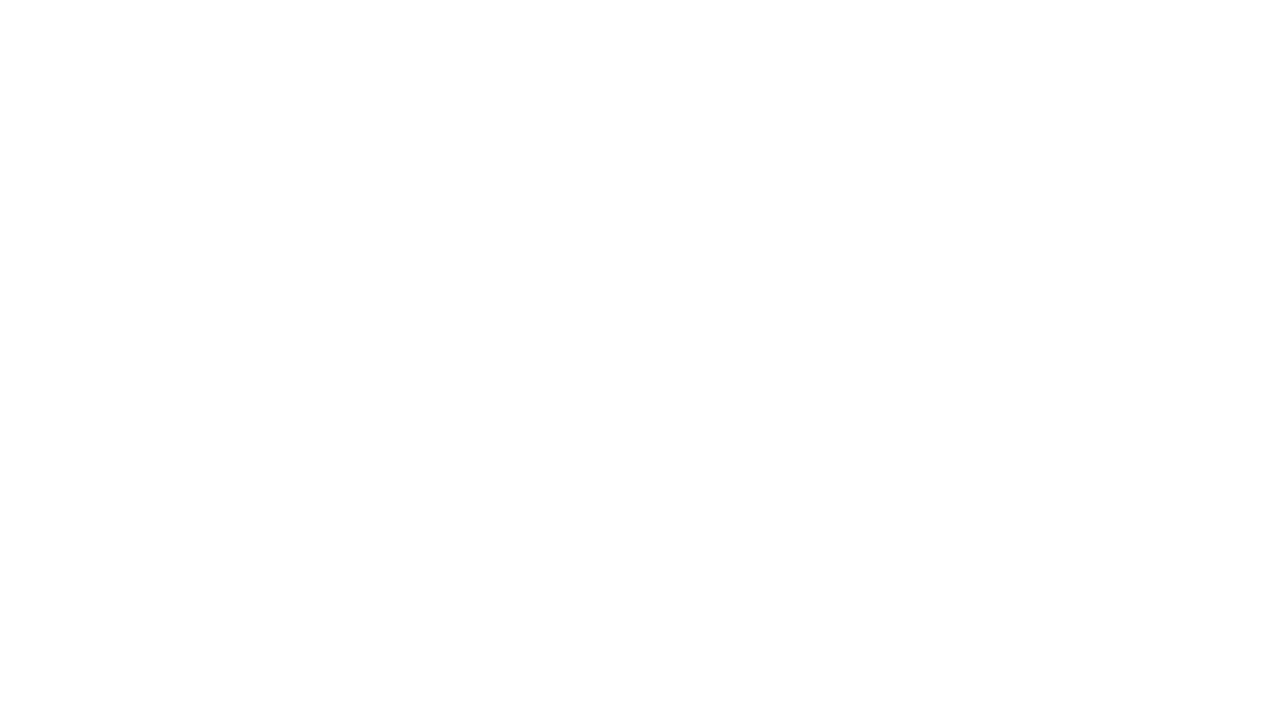
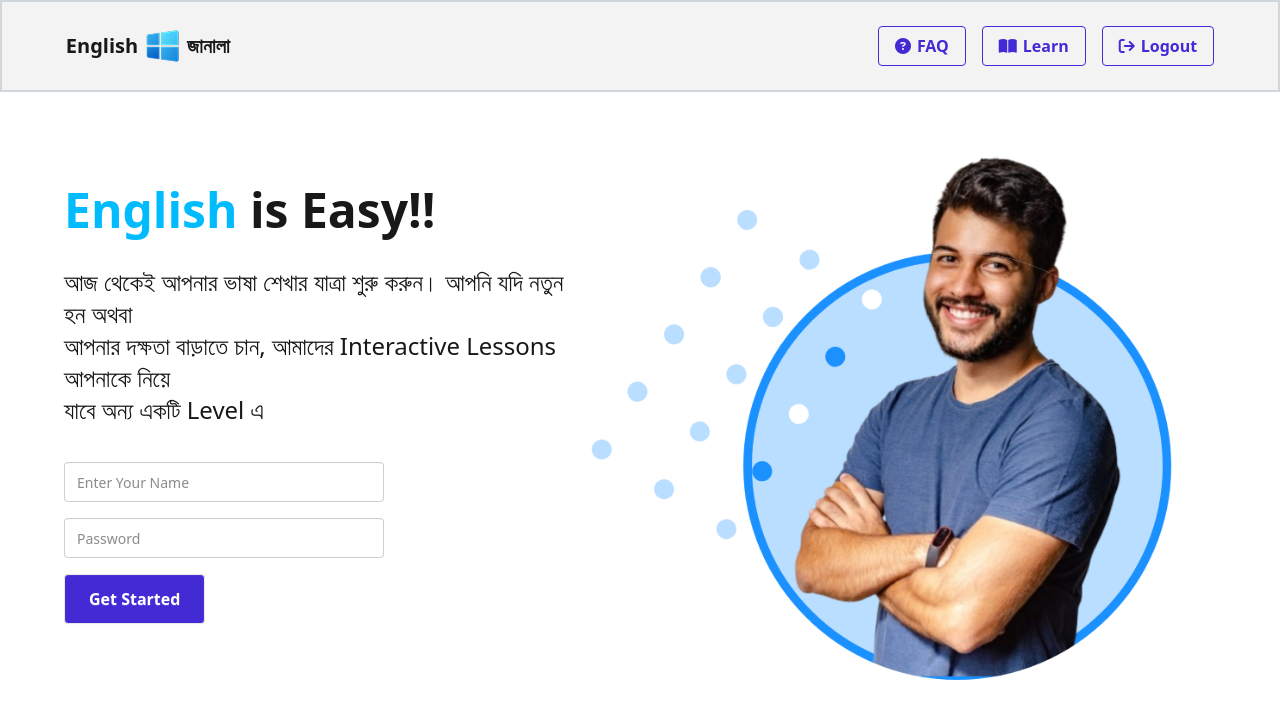
Before and after one commit to Erfan-Khan-Dhrubo/project-6-Web-development, a plain HTML site: page index.html in a window 1280 px wide. Drawn offline with nearby package versions, Linux system fonts and the light colour scheme.

Commit message:
Adding navbar and banner

```diff
--- a/index.html
+++ b/index.html
@@ -1,9 +1,86 @@
 <!DOCTYPE html>
-<html lang="en">
+<html lang="en" data-theme="light">
   <head>
     <meta charset="UTF-8" />
     <meta name="viewport" content="width=device-width, initial-scale=1.0" />
-    <title>Document</title>
+    <title>index page</title>
+    <!-- Daisy UI + Tailwind CSS -->
+    <link
+      href="https://cdn.jsdelivr.net/npm/daisyui@5"
+      rel="stylesheet"
+      type="text/css"
+    />
+    <script src="https://cdn.jsdelivr.net/npm/@tailwindcss/browser@4"></script>
+
+    <script src="https://cdn.jsdelivr.net/npm/@tailwindcss/browser@4"></script>
+
+    <!-- Adding "Poppins" font -->
+    <link rel="preconnect" href="https://fonts.googleapis.com" />
+    <link rel="preconnect" href="https://fonts.gstatic.com" crossorigin />
+    <link
+      href="https://fonts.googleapis.com/css2?family=Poppins:ital,wght@0,100;0,200;0,300;0,400;0,500;0,600;0,700;0,800;0,900;1,100;1,200;1,300;1,400;1,500;1,600;1,700;1,800;1,900&display=swap"
+      rel="stylesheet"
+    />
+
+    <!-- icon -->
+    <link
+      rel="stylesheet"
+      href="https://cdnjs.cloudflare.com/ajax/libs/font-awesome/6.7.2/css/all.min.css"
+      integrity="sha512-Evv84Mr4kqVGRNSgIGL/F/aIDqQb7xQ2vcrdIwxfjThSH8CSR7PBEakCr51Ck+w+/U6swU2Im1vVX0SVk9ABhg=="
+      crossorigin="anonymous"
+      referrerpolicy="no-referrer"
+    />
   </head>
-  <body></body>
+  <body class="font-Poppins">
+    <header>
+      <!-- navbar section -->
+      <nav class="bg-[#F3F3F3] border-2 border-gray-300">
+        <div class="w-9/10 flex mx-auto justify-between py-6">
+          <div class="flex items-center gap-1">
+            <div class="font-semibold text-xl">English</div>
+            <div><img src="assets/logo.png" alt="" /></div>
+            <div class="font-semibold text-xl">জানালা</div>
+          </div>
+          <div class="flex gap-4">
+            <button class="btn btn-outline btn-primary font-semibold text-base">
+              <i class="fa-solid fa-circle-question"></i> FAQ
+            </button>
+            <button class="btn btn-outline btn-primary font-semibold text-base">
+              <i class="fa-solid fa-book-open"></i>Learn
+            </button>
+            <button class="btn btn-outline btn-primary font-semibold text-base">
+              <i class="fa-solid fa-arrow-right-from-bracket"></i> Logout
+            </button>
+          </div>
+        </div>
+      </nav>
+      <!-- Banner Section -->
+      <section class="w-9/10 mx-auto flex justify-between items-center">
+        <div class="flex flex-col gap-8">
+          <h2 class="text-5xl font-bold">
+            <span class="text-[#00BCFF]">English</span> is Easy!!
+          </h2>
+          <p class="font-medium text-2xl">
+            আজ থেকেই আপনার ভাষা শেখার যাত্রা শুরু করুন। আপনি যদি নতুন হন অথবা
+            <br />
+            আপনার দক্ষতা বাড়াতে চান, আমাদের Interactive Lessons আপনাকে নিয়ে
+            <br />
+            যাবে অন্য একটি Level এ
+          </p>
+          <fieldset class="fieldset text-base flex flex-col gap-4">
+            <input type="email" class="input" placeholder="Enter Your Name" />
+            <input type="password" class="input" placeholder="Password" />
+            <div>
+              <button
+                class="btn bg-[#422AD5] text-[#FFFFFF] text-base font-semibold p-6"
+              >
+                Get Started
+              </button>
+            </div>
+          </fieldset>
+        </div>
+        <div><img src="assets/hero-student.png" alt="" /></div>
+      </section>
+    </header>
+  </body>
 </html>
```
